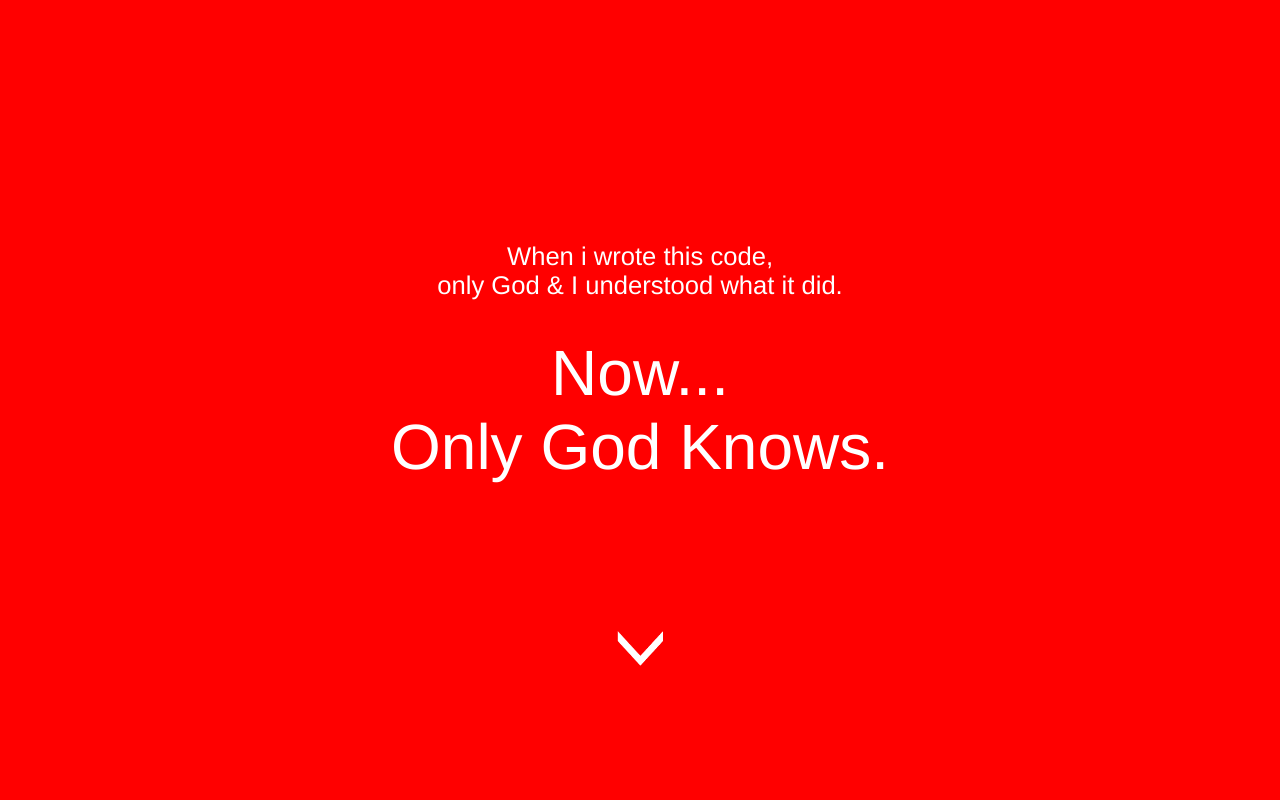
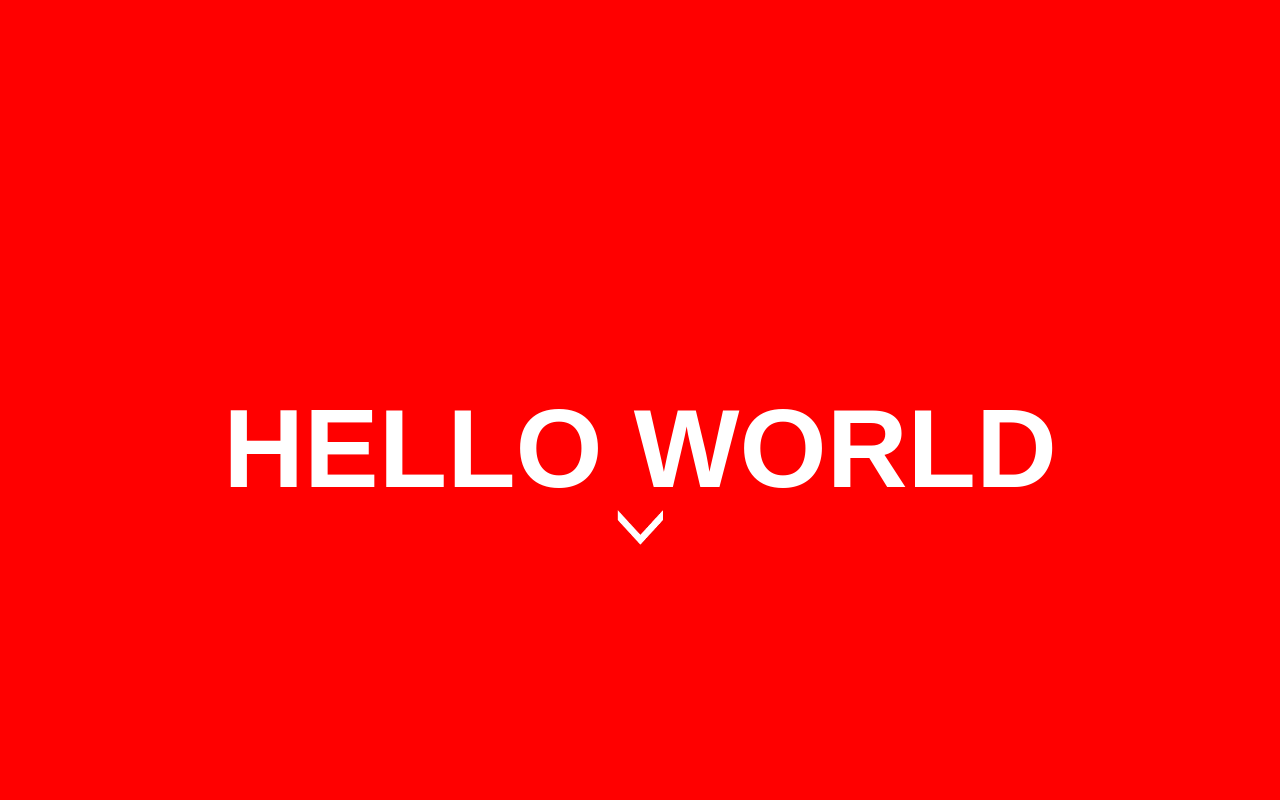
Before and after one commit to olgakonst712/CV, a PHP site: page / in a window 1280 px wide. Shown: the top 801 px of the page. Run offline with PHP 8.4, Linux system fonts and the light colour scheme; some libraries are stand-ins or nearby versions.

Commit message:
essay form

```diff
--- a/accets/css/style.css
+++ b/accets/css/style.css
@@ -9,12 +9,19 @@ form,fieldset,input,textarea,p,blockquote,th,td {
 
 
 }
-h1{font-family: helvetica,arial;
+h3 {font-family: arial; helvetica;
 	color: white;
-	font-size: 4em;
+	margin-top: 200px;
+	font-size: 7em;
+	font-weight: bold;
+
+}
+h2{font-family: helvetica,arial;
+	color: white;
+	font-size: 1.6em;
 	font-weight: normal;
 }
-h2{font-family: helvetica,arial;
+h1{font-family: helvetica,arial;
 	color: white;
 	font-size: 1.6em;
 	font-weight: normal;
@@ -47,7 +54,7 @@ p{
 	top:23%;
 	}
 .fullscreen img {
-	margin-top:150px;
+	margin-bottom:200px;
 	 -webkit-animation:  bounce 0.35s ease infinite alternate;
 	animation: bounce 0.35s ease infinite alternate;
 	}
@@ -368,6 +375,11 @@ p {font-family: Helvetica, Arial, sans-serif;
 	form {
  background-color:red;
  padding:10px;
+ font-family: helvetica; arial;
+
+ }
+ p form {
+ margin-left: 0px.
 
  }
 fieldset {
@@ -388,7 +400,7 @@ label.inline {
  margin-right:50px;
  }
 input, textarea, select, option {
- background-color:#FFF3F3;
+
  }
 input, textarea, select {
  padding:3px;
--- a/index.html
+++ b/index.html
@@ -17,9 +17,7 @@
 		<div class="ms-section section1">
 			<div class="graduated"></div>
 			<div class="fullscreen">
-				<h2><br><br>When i wrote this code, <br>only God & I understood what it did.</h1><br>
-					<br>
-				<h1>Now... <br> Only God Knows.</h2>
+				<h3>HELLO WORLD</h3>
 					<img src="accets/image/flecheBlanche.png" width="50" height="40" alt="fleche" titre="fleche">
 
 			</div>
@@ -105,8 +103,10 @@
 <fieldset>
 
    <p>dou you like? : </p>
+   <br>
+   <br>
      <input type="radio" name="CSS" value="yes" id="non"
-     checked="checked" />
+     checked="checked"/>
      <label for="yes" class="inline">yes</label>
      <input type="radio" name="CSS" value="no" id="no" />
      <label for="no" class="inline">no</label>
@@ -130,7 +130,7 @@
 
 </form>
 
-			<img src="accets/image/flecheBlanche.png" width="50" height="40" alt="fleche" titre="fleche">
+			<img src="accets/image/flecheBlancheback.png" width="50" height="40" alt="fleche" titre="fleche">
 
 
 
```
Also changed, not shown: accets/image/flecheBlancheback.png (added).
